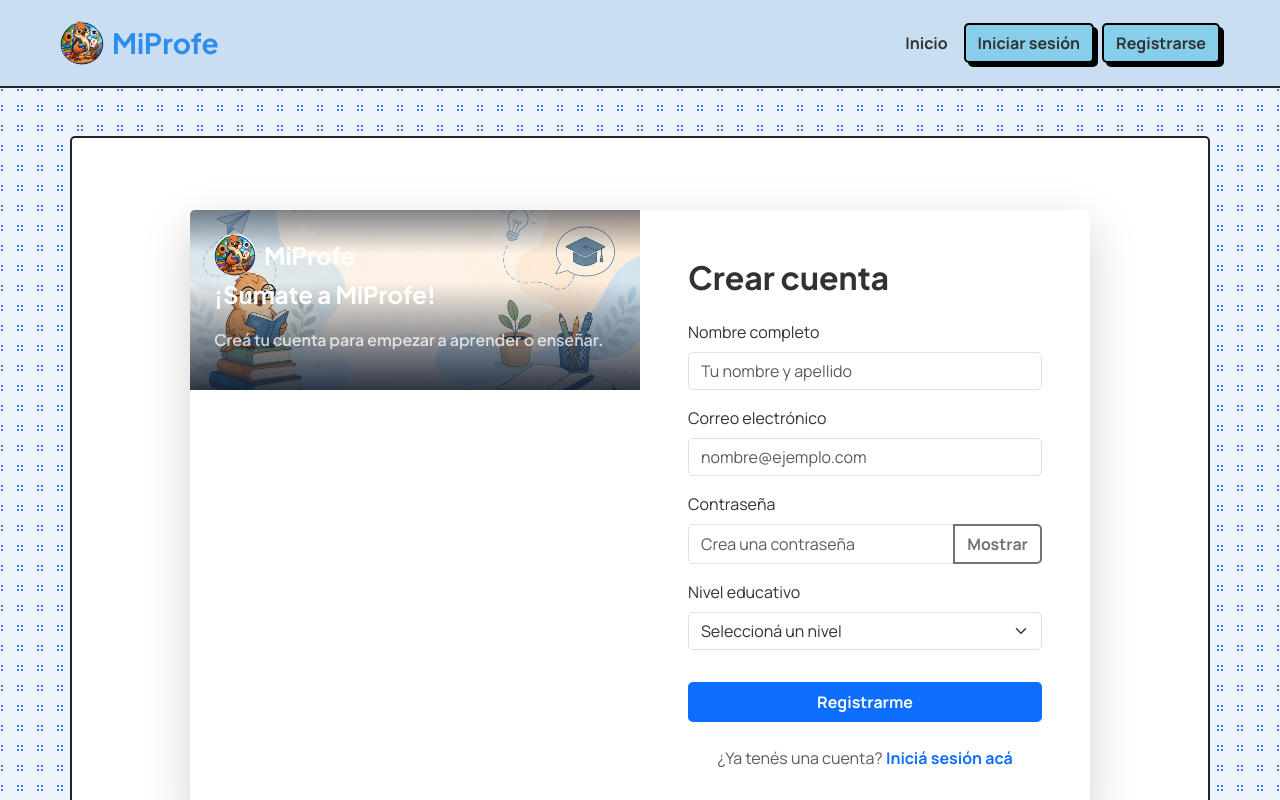
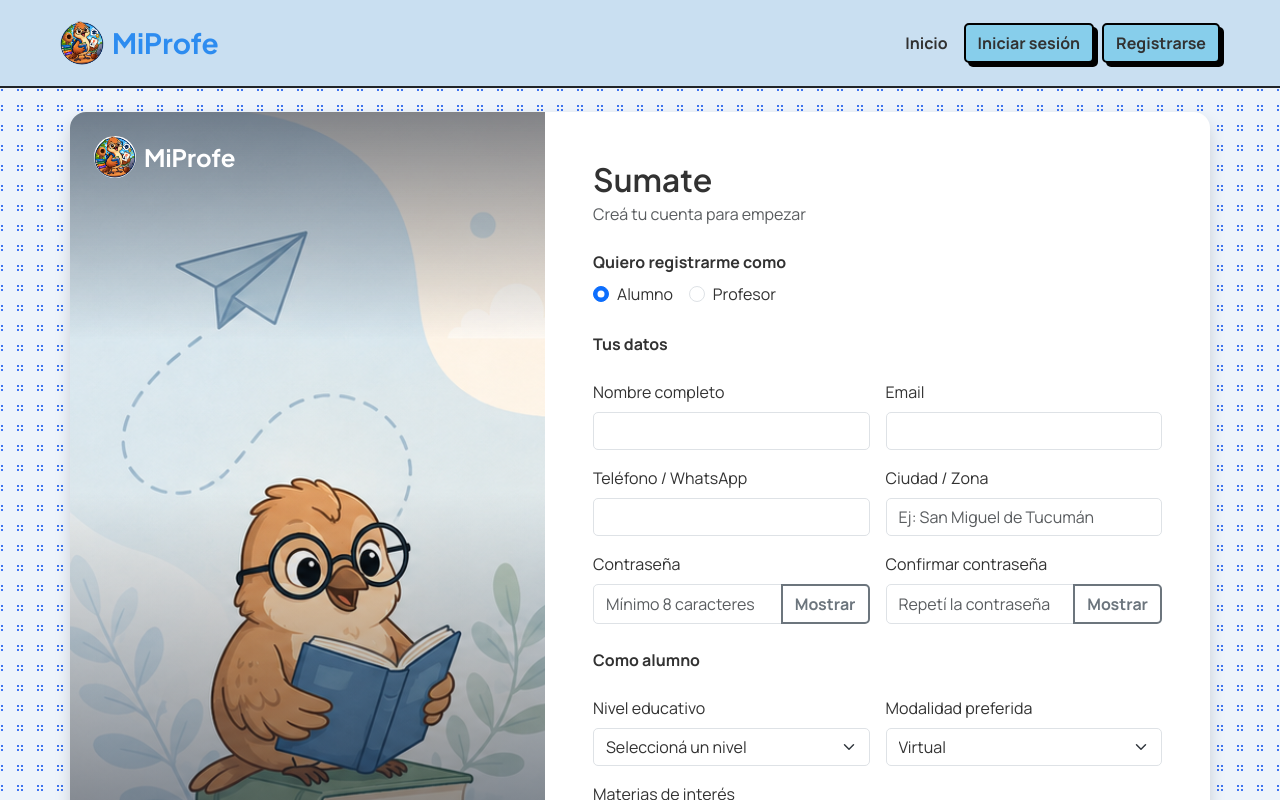
Before and after one commit to sofiaaltamiranda22/TP02-C9-TUP, a React (Vite) app in the folder MiProfe/: page /registro in a window 1280 px wide. Shown: the top 800 px of the page. Built offline with nearby package versions, Linux system fonts and the light colour scheme.

Commit message:
Armo Login y Registro y completo el SelectNivel

```diff
--- a/MiProfe/src/components/auth/CampoPassword.jsx
+++ b/MiProfe/src/components/auth/CampoPassword.jsx
@@ -1,12 +1,24 @@
+import { useState } from 'react'
 import { Button, Form, InputGroup } from 'react-bootstrap'
 
-function CampoPassword({ id, label, placeholder, ocultarLabel }) {
+function CampoPassword({ id, label, placeholder, ocultarLabel, autoComplete }) {
+  const [visible, setVisible] = useState(false)
+
   return (
     <Form.Group controlId={id}>
       <Form.Label visuallyHidden={ocultarLabel}>{label}</Form.Label>
       <InputGroup>
-        <Form.Control type="password" name={id} placeholder={placeholder} required />
-        <Button variant="outline-secondary" type="button">Mostrar</Button>
+        <Form.Control
+          type={visible ? 'text' : 'password'}
+          name={id}
+          placeholder={placeholder}
+          autoComplete={autoComplete}
+          minLength={8}
+          required
+        />
+        <Button variant="outline-secondary" type="button" onClick={() => setVisible(!visible)}>
+          {visible ? 'Ocultar' : 'Mostrar'}
+        </Button>
       </InputGroup>
     </Form.Group>
   )
--- /dev/null
+++ b/MiProfe/src/components/auth/ContenidoAuth.jsx
@@ -0,0 +1,25 @@
+// Tarjeta de Login y Registro: imagen con la frase a la izquierda y el formulario a la derecha
+import { Container, Row, Col } from 'react-bootstrap'
+import PanelVisualAuth from './PanelVisualAuth'
+
+function ContenidoAuth({ children }) {
+  return (
+    <div className="mi-fondo-puntos flex-grow-1 d-flex align-items-center py-4 px-2">
+      <Container className="bg-white rounded-4 shadow overflow-hidden p-0">
+        <Row className="g-0">
+          <Col lg={5}>
+            <PanelVisualAuth
+              frase="Encontrá el profesor particular ideal para vos"
+              detalle="Clases virtuales, presenciales o ambas. Buscá, chateá y coordiná todo en un solo lugar."
+            />
+          </Col>
+          <Col lg={7} as="section" className="p-4 p-md-5">
+            {children}
+          </Col>
+        </Row>
+      </Container>
+    </div>
+  )
+}
+
+export default ContenidoAuth
--- a/MiProfe/src/components/auth/PanelVisualAuth.jsx
+++ b/MiProfe/src/components/auth/PanelVisualAuth.jsx
@@ -4,8 +4,8 @@ import '../../styles/auth.css'
 
 function PanelVisualAuth({ frase, detalle }) {
   return (
-    <div className="auth-visual position-relative">
-      <div className="position-relative z-1 h-100 p-4 d-flex flex-column justify-content-between">
+    <div className="auth-visual position-relative h-100">
+      <div className="position-relative z-1 h-100 p-4 d-flex flex-column justify-content-between gap-5">
         <Link to="/" className="mi-titulo d-flex align-items-center gap-2 fs-4 fw-bolder text-white text-decoration-none">
           <img src={logo} alt="" width="42" height="42" className="rounded-circle bg-white object-fit-contain" />
           MiProfe
--- a/MiProfe/src/pages/principal/Login.jsx
+++ b/MiProfe/src/pages/principal/Login.jsx
@@ -1,62 +1,41 @@
-import { Link } from 'react-router-dom'
-import PanelVisualAuth from '../../components/auth/PanelVisualAuth'
+// Inicio de sesion
+import { Form, Button } from 'react-bootstrap'
+import { Link, useNavigate } from 'react-router-dom'
+import ContenidoAuth from '../../components/auth/ContenidoAuth'
 import CampoPassword from '../../components/auth/CampoPassword'
 
 function Login() {
+  const navigate = useNavigate()
+
+  // Todavia no hay backend: al iniciar sesion entra al panel del alumno
+  const iniciarSesion = (evento) => {
+    evento.preventDefault()
+    navigate('/alumno')
+  }
+
   return (
-    <div className="mi-fondo-puntos flex-grow-1 d-flex justify-content-center align-items-center p-3">
+    <>
       <title>Iniciar sesión - MiProfe</title>
       <meta name="robots" content="noindex" />
-      <div className="card shadow-lg border-0 overflow-hidden" style={{ maxWidth: '900px', width: '100%' }}>
-        <div className="row g-0">
 
-          <PanelVisualAuth
-            titulo="¡Hola de nuevo!"
-            subtitulo="Ingresá para conectarte con tus profesores y clases."
-          />
+      <ContenidoAuth>
+        <h1 className="h2 mb-1">Bienvenido de nuevo</h1>
+        <p className="text-body-secondary mb-4">Iniciá sesión para continuar</p>
 
+        <Form onSubmit={iniciarSesion} className="d-flex flex-column gap-3">
+          <Form.Group controlId="email">
+            <Form.Label>Email</Form.Label>
+            <Form.Control type="email" name="email" placeholder="tu@email.com" autoComplete="email" required />
+          </Form.Group>
+          <CampoPassword id="password" label="Contraseña" placeholder="Tu contraseña" autoComplete="current-password" />
+          <Button type="submit" className="w-100">Iniciar sesión</Button>
+        </Form>
 
-          <div className="col-md-6 p-4 p-md-5 bg-white">
-            <h2 className="fw-bold mb-4">Iniciar sesión</h2>
-
-            <form>
-              <div className="mb-3">
-                <label htmlFor="email" className="form-label">Correo electrónico</label>
-                <input
-                  type="email"
-                  className="form-control"
-                  id="email"
-                  placeholder="nombre@ejemplo.com"
-                  required
-                />
-              </div>
-
-              <div className="mb-3">
-                <CampoPassword
-                  id="password"
-                  label="Contraseña"
-                  placeholder="Ingresá tu contraseña"
-                />
-              </div>
-
-              <button type="submit" className="btn btn-primary w-100 mt-3">
-                Ingresar
-              </button>
-            </form>
-
-            <div className="text-center mt-4">
-              <p className="mb-0 text-muted">
-                ¿No tenés una cuenta?{' '}
-                <Link to="/registro" className="fw-bold text-decoration-none">
-                  Registrate acá
-                </Link>
-              </p>
-            </div>
-          </div>
-
-        </div>
-      </div>
-    </div>
+        <p className="text-center mt-4 mb-0">
+          ¿No tenés cuenta? <Link to="/registro">Registrate acá</Link>
+        </p>
+      </ContenidoAuth>
+    </>
   )
 }
 
--- a/MiProfe/src/pages/principal/Registro.jsx
+++ b/MiProfe/src/pages/principal/Registro.jsx
@@ -1,84 +1,166 @@
-import { Link } from 'react-router-dom'
-import ContenidoPagina from '../../components/layout/ContenidoPagina'
-import PanelVisualAuth from '../../components/auth/PanelVisualAuth'
+// Registro de alumno o profesor
+import { useState } from 'react'
+import { Form, Button, Row, Col } from 'react-bootstrap'
+import { Link, useNavigate } from 'react-router-dom'
+import ContenidoAuth from '../../components/auth/ContenidoAuth'
 import CampoPassword from '../../components/auth/CampoPassword'
 import SelectNivel from '../../components/common/SelectNivel'
 
+const roles = [
+  { valor: 'alumno', texto: 'Alumno' },
+  { valor: 'profesor', texto: 'Profesor' },
+]
+
+// Los completan alumnos y profesores
+const camposComunes = [
+  { id: 'nombre', label: 'Nombre completo', tipo: 'text' },
+  { id: 'email', label: 'Email', tipo: 'email' },
+  { id: 'telefono', label: 'Teléfono / WhatsApp', tipo: 'tel' },
+  { id: 'ciudad', label: 'Ciudad / Zona', tipo: 'text', placeholder: 'Ej: San Miguel de Tucumán' },
+]
+
+// Solo los completan los profesores
+const camposProfesor = [
+  { id: 'materia', label: 'Materia principal', tipo: 'text', placeholder: 'Ej: Matemática' },
+  { id: 'formacion', label: 'Formación académica', tipo: 'text', placeholder: 'Ej: Profesorado en Matemática - UNT' },
+  { id: 'experiencia', label: 'Años de experiencia', tipo: 'number' },
+  { id: 'precio', label: 'Precio por hora', tipo: 'number' },
+  { id: 'horarios', label: 'Horarios disponibles', tipo: 'text', placeholder: 'Ej: Lunes a viernes de 16 a 20hs' },
+]
+
+const modalidades = ['Virtual', 'Presencial', 'Ambas']
+
 function Registro() {
+  const [rol, setRol] = useState('alumno')
+  const navigate = useNavigate()
+
+  // Todavia no hay backend: al crear la cuenta entra al panel que eligio
+  const crearCuenta = (evento) => {
+    evento.preventDefault()
+    navigate(`/${rol}`)
+  }
+
   return (
     <>
       <title>Crear cuenta - MiProfe</title>
       <meta name="robots" content="noindex" />
 
-      <ContenidoPagina>
-        <div className="d-flex justify-content-center align-items-center my-4">
-          <div className="card shadow-lg border-0 overflow-hidden" style={{ maxWidth: '900px', width: '100%' }}>
-            <div className="row g-0">
+      <ContenidoAuth>
+        <h1 className="h2 mb-1">Sumate</h1>
+        <p className="text-body-secondary mb-4">Creá tu cuenta para empezar</p>
 
-              <div className="col-md-6">
-                <PanelVisualAuth
-                  frase="¡Sumate a MiProfe!"
-                  detalle="Creá tu cuenta para empezar a aprender o enseñar."
-                />
-              </div>
+        <Form onSubmit={crearCuenta} className="d-flex flex-column gap-4">
+          <fieldset>
+            <legend className="fs-6 fw-bold">Quiero registrarme como</legend>
+            {roles.map((opcion) => (
+              <Form.Check
+                inline
+                type="radio"
+                key={opcion.valor}
+                id={`rol-${opcion.valor}`}
+                name="rol"
+                label={opcion.texto}
+                checked={rol === opcion.valor}
+                onChange={() => setRol(opcion.valor)}
+              />
+            ))}
+          </fieldset>
 
-              <div className="col-md-6 p-4 p-md-5 bg-white">
-                <h2 className="fw-bold mb-4">Crear cuenta</h2>
+          <fieldset>
+            <legend className="fs-6 fw-bold">Tus datos</legend>
+            <Row className="g-3">
+              {camposComunes.map((campo) => (
+                <Col md={6} key={campo.id}>
+                  <Form.Group controlId={campo.id}>
+                    <Form.Label>{campo.label}</Form.Label>
+                    <Form.Control type={campo.tipo} name={campo.id} placeholder={campo.placeholder} required />
+                  </Form.Group>
+                </Col>
+              ))}
+              <Col md={6}>
+                <CampoPassword id="password" label="Contraseña" placeholder="Mínimo 8 caracteres" autoComplete="new-password" />
+              </Col>
+              <Col md={6}>
+                <CampoPassword id="password2" label="Confirmar contraseña" placeholder="Repetí la contraseña" autoComplete="new-password" />
+              </Col>
+            </Row>
+          </fieldset>
 
-                <form>
-                  <div className="mb-3">
-                    <label htmlFor="nombre" className="form-label">Nombre completo</label>
-                    <input
-                      type="text"
-                      className="form-control"
-                      id="nombre"
-                      placeholder="Tu nombre y apellido"
-                      required
+          {rol === 'alumno' ? (
+            <fieldset>
+              <legend className="fs-6 fw-bold">Como alumno</legend>
+              <Row className="g-3">
+                <Col md={6}>
+                  <SelectNivel id="nivel" label="Nivel educativo" />
+                </Col>
+                <Col md={6}>
+                  <Form.Group controlId="modalidad">
+                    <Form.Label>Modalidad preferida</Form.Label>
+                    <Form.Select name="modalidad">
+                      {modalidades.map((modalidad) => (
+                        <option key={modalidad}>{modalidad}</option>
+                      ))}
+                    </Form.Select>
+                  </Form.Group>
+                </Col>
+                <Col xs={12}>
+                  <Form.Group controlId="materias">
+                    <Form.Label>Materias de interés</Form.Label>
+                    <Form.Control name="materias" placeholder="Ej: Matemática, Inglés" />
+                  </Form.Group>
+                </Col>
+              </Row>
+            </fieldset>
+          ) : (
+            <fieldset>
+              <legend className="fs-6 fw-bold">Como profesor</legend>
+              <Row className="g-3">
+                {camposProfesor.map((campo) => (
+                  <Col md={6} key={campo.id}>
+                    <Form.Group controlId={campo.id}>
+                      <Form.Label>{campo.label}</Form.Label>
+                      <Form.Control type={campo.tipo} name={campo.id} placeholder={campo.placeholder} min="0" />
+                    </Form.Group>
+                  </Col>
+                ))}
+                <Col md={6}>
+                  <SelectNivel id="nivel" label="Nivel educativo que enseñás" />
+                </Col>
+                <Col xs={12}>
+                  <Form.Label className="d-block">Modalidad que ofrecés</Form.Label>
+                  {modalidades.slice(0, 2).map((modalidad) => (
+                    <Form.Check inline key={modalidad} id={`modalidad-${modalidad}`} name="modalidad" label={modalidad} />
+                  ))}
+                </Col>
+                <Col xs={12}>
+                  <Form.Group controlId="descripcion">
+                    <Form.Label>Sobre mí</Form.Label>
+                    <Form.Control
+                      as="textarea"
+                      rows={3}
+                      name="descripcion"
+                      placeholder="Contales a los alumnos sobre tu experiencia y metodología"
                     />
-                  </div>
+                  </Form.Group>
+                </Col>
+              </Row>
+            </fieldset>
+          )}
 
-                  <div className="mb-3">
-                    <label htmlFor="email" className="form-label">Correo electrónico</label>
-                    <input
-                      type="email"
-                      className="form-control"
-                      id="email"
-                      placeholder="nombre@ejemplo.com"
-                      required
-                    />
-                  </div>
+          <Form.Check
+            id="terminos"
+            name="terminos"
+            required
+            label="Acepto los Términos y condiciones y la Política de privacidad de MiProfe"
+          />
 
-                  <div className="mb-3">
-                    <CampoPassword
-                      id="password"
-                      label="Contraseña"
-                      placeholder="Crea una contraseña"
-                    />
-                  </div>
+          <Button type="submit" className="w-100">Crear cuenta</Button>
+        </Form>
 
-                  <div className="mb-3">
-                    <SelectNivel id="nivel" label="Nivel educativo" />
-                  </div>
-
-                  <button type="submit" className="btn btn-primary w-100 mt-3">
-                    Registrarme
-                  </button>
-                </form>
-
-                <div className="text-center mt-4">
-                  <p className="mb-0 text-muted">
-                    ¿Ya tenés una cuenta?{' '}
-                    <Link to="/login" className="fw-bold text-decoration-none">
-                      Iniciá sesión acá
-                    </Link>
-                  </p>
-                </div>
-              </div>
-
-            </div>
-          </div>
-        </div>
-      </ContenidoPagina>
+        <p className="text-center mt-4 mb-0">
+          ¿Ya tenés cuenta? <Link to="/login">Iniciá sesión acá</Link>
+        </p>
+      </ContenidoAuth>
     </>
   )
 }
--- a/MiProfe/src/styles/auth.css
+++ b/MiProfe/src/styles/auth.css
@@ -1,8 +1,6 @@
-/* Imagen de fondo y degrade oscuro del panel de Login y Registro (el resto son clases de Bootstrap en PanelVisualAuth) */
+/* Imagen de fondo y degrade oscuro del panel de Login y Registro (el resto son clases de Bootstrap) */
 .auth-visual {
-  flex: 1 1 36%;
-  min-width: 280px;
-  min-height: 180px;
+  min-height: 240px;
   background: url("../assets/img/Fondo_Login_Register.png") left center / cover;
 }
 
@@ -14,9 +12,3 @@
     linear-gradient(to bottom, rgba(8, 20, 40, 0.5) 0%, rgba(8, 20, 40, 0) 24%),
     linear-gradient(to top, rgba(8, 20, 40, 0.85) 0%, rgba(8, 20, 40, 0) 60%);
 }
-
-@media (max-width: 860px) {
-  .auth-visual {
-    flex: none;
-  }
-}
```
Also changed, not shown: MiProfe/src/components/common/SelectNivel.jsx (+6 -3 lines).
